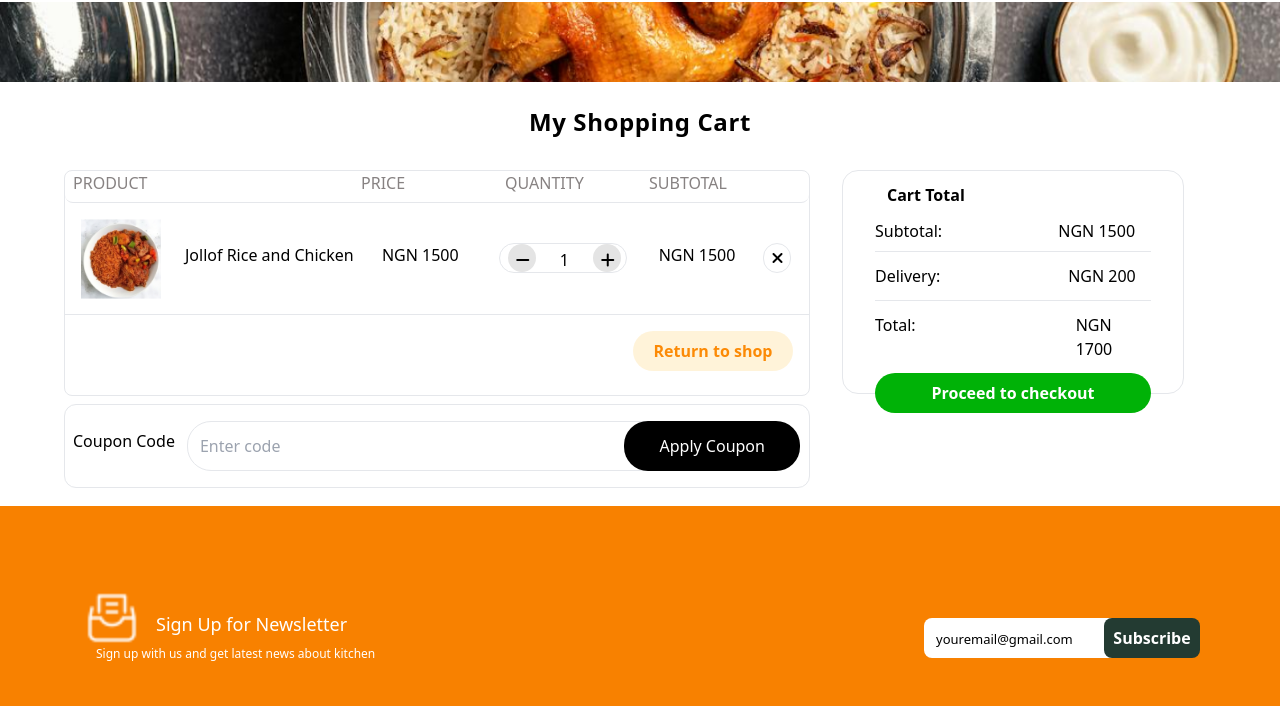
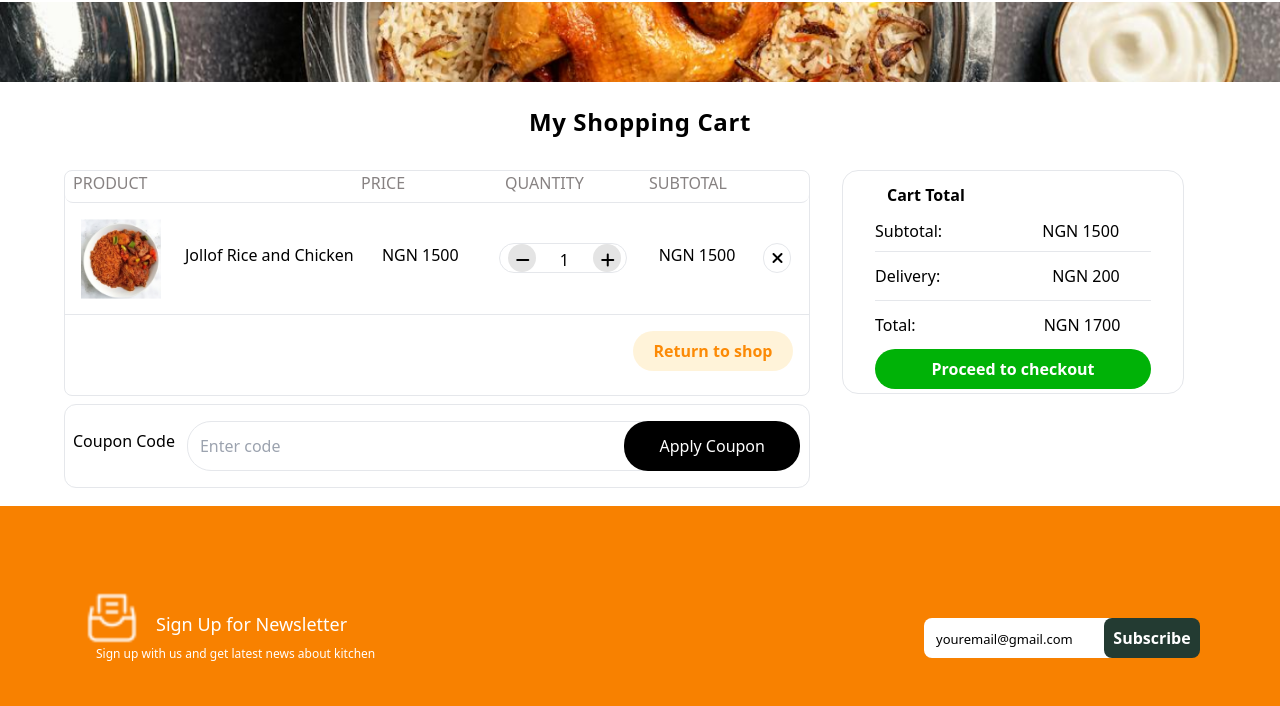
Before and after one commit to WTF-24-Spectacular-Team/Local-Dish-Corner, a website: page src/html/shopping-cart.html in a window 1280 px wide. Shown: the part 94-800 px from the top of the page. Drawn offline with nearby package versions, Linux system fonts and the light colour scheme; files that its build step writes are made by us from their sources.

Commit message:
Chore: Update Shopping Cart

```diff
--- a/src/html/shopping-cart.html
+++ b/src/html/shopping-cart.html
@@ -229,16 +229,16 @@
               <h3 class="font-semibold p-3">Cart Total</h3>
               <div class="flex border-b border-neutral-700">
                 <p class="pb-2">
-                  Subtotal: <span class="ml-28" id="bills"></span>
+                  Subtotal: <span class="ml-24" id="bills"></span>
                 </p>
               </div>
               <div class="border-b flex py-3">
                 <p>Delivery:</p>
-                <span class="ml-32" id="delivery"></span>
+                <span class="ml-28" id="delivery"></span>
               </div>
               <div class="flex py-3">
                 <p>Total:</p>
-                <span class="ml-40" id="total"></span>
+                <span class="ml-32" id="total"></span>
               </div>
               <button
                 type="button"
@@ -426,7 +426,7 @@
         </section>
       </footer>
     </div>
-    <script src="/main.js"></script>
+    <script src="/src/Js/main.js"></script>
     <script src="/src/Js/data.js"></script>
   </body>
 </html>
```
